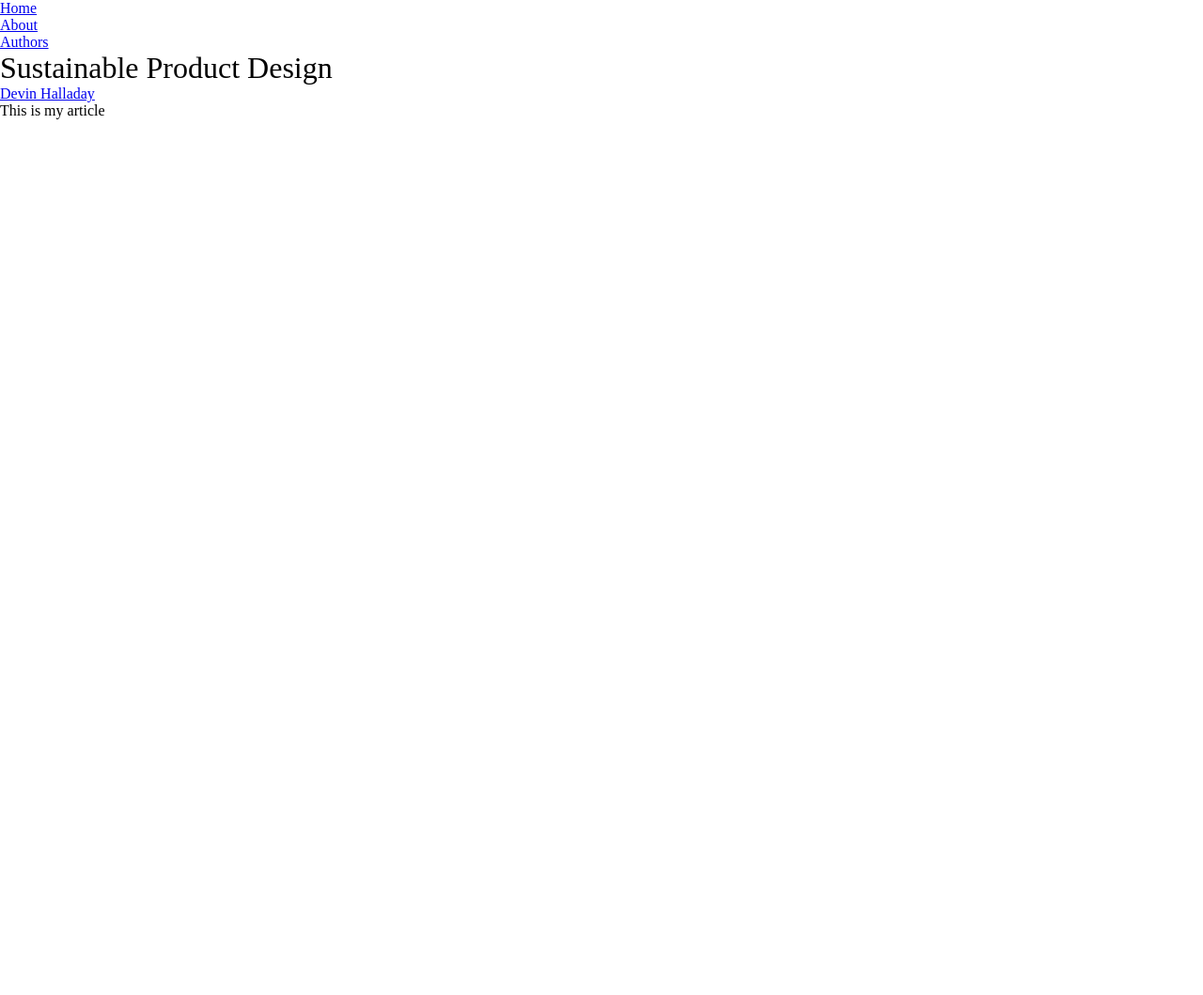
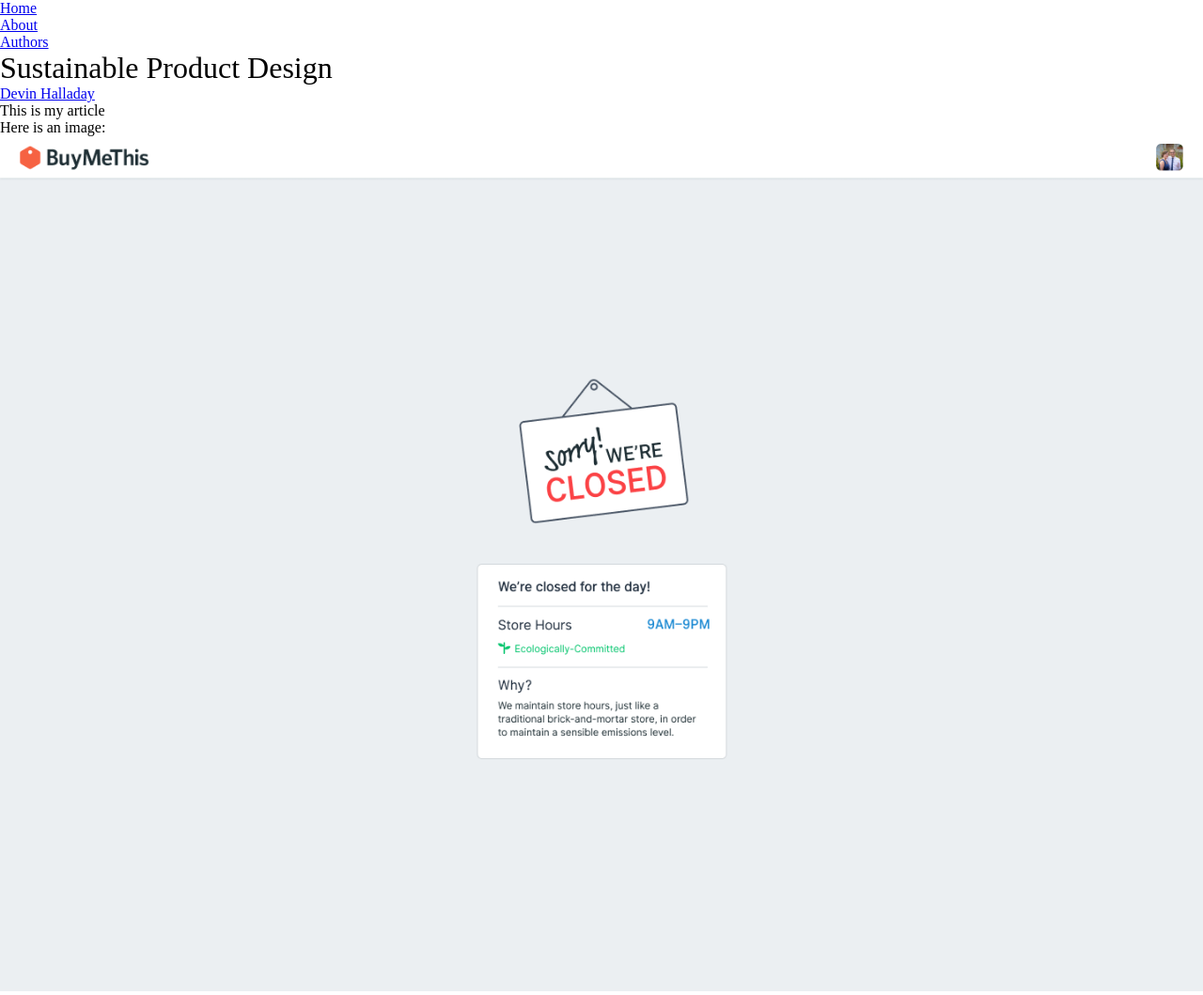
Before and after one commit to gd314-sgd/publication, a Jekyll site: the page built from _entries/sustainable-product-design.md, in a window 1280 px wide. Shown: the whole page at 94% size. Built offline with Jekyll 4.4.1, drawn with Linux system fonts in a browser that asks for light colours; before the commit the page ends 900 px from its top, so only the background shows below that.

Commit message:
Figuring out relative urls in blog posts

```diff
--- a/_entries/sustainable-product-design.md
+++ b/_entries/sustainable-product-design.md
@@ -3,3 +3,7 @@ title: Sustainable Product Design
 author: devin
 ---
 This is my article
+
+Here is an image:
+
+![Store Hours]({{ '/assets/img/sustainable-product-design/closed.png' | relative_url }} "Logo Title Text 1")
```
Also changed, not shown: assets/img/sustainable-product-design/closed.png (added).
